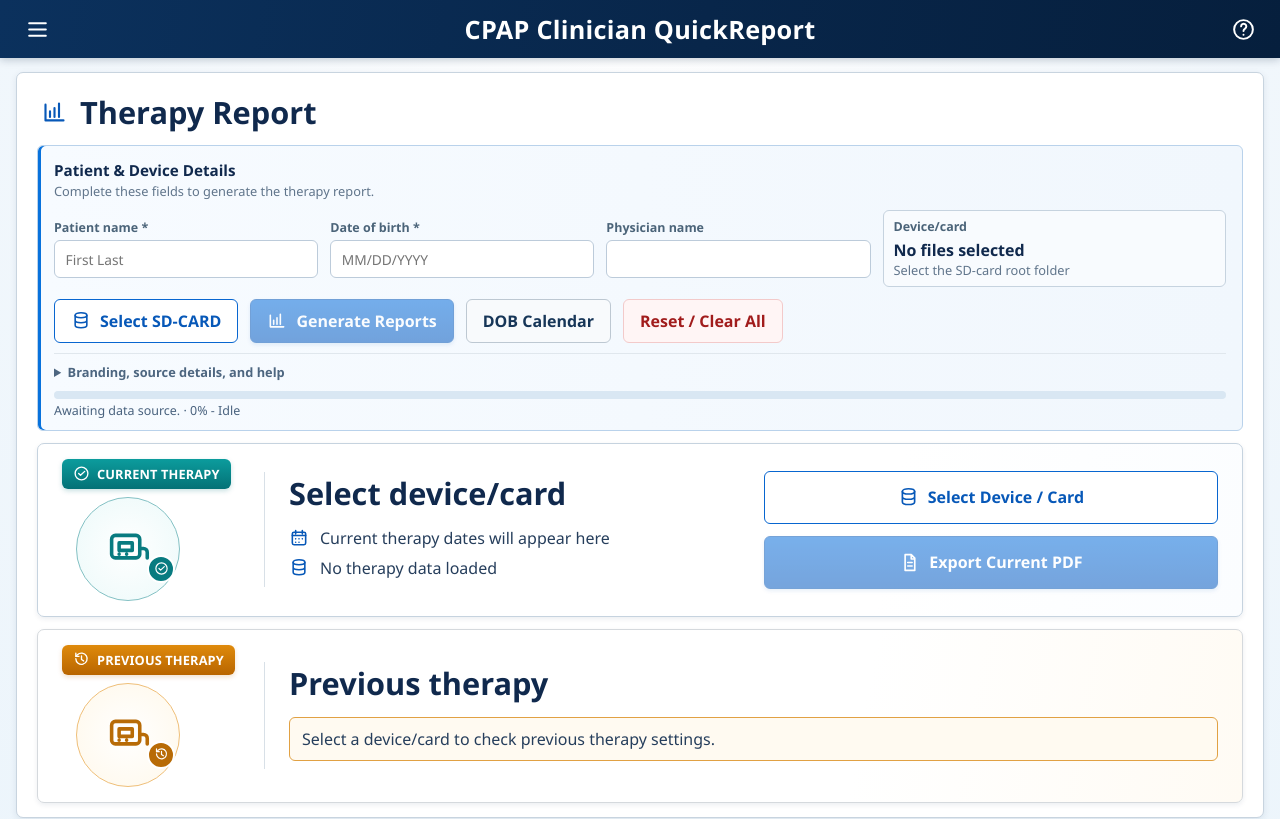
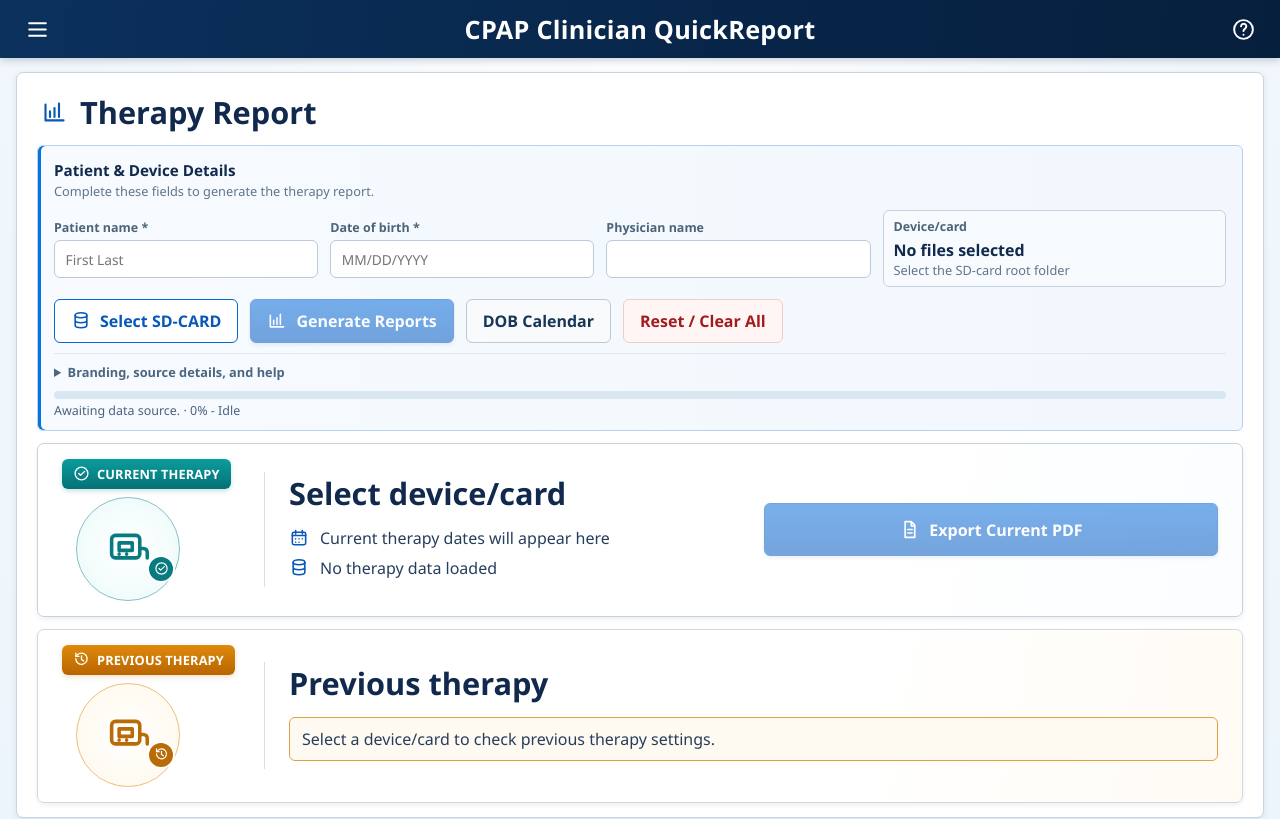
Before and after one commit to Cruxad0/CPAP-QuickReport, a Next.js app: page / in a window 1280 px wide. Shown: the top 819 px of the page. Built offline with nearby package versions, Linux system fonts and the light colour scheme.

Commit message:
Remove duplicate device selection action

```diff
--- a/components/quick-report-app.tsx
+++ b/components/quick-report-app.tsx
@@ -1202,22 +1202,20 @@ export function QuickReportApp() {
                   )}
                 </div>
                 <div className="therapy-period-actions">
+                  {loadedSourceLoader ? (
                     <button
                       type="button"
                       className="btn btn-outline-current"
                       onClick={() => {
-                      if (!loadedSourceLoader) {
-                        void handleFolderButtonClick();
-                        return;
-                      }
                         setShowPreviousTherapyReview(false);
                         if (!hasGeneratedReports) void handleGenerate();
                       }}
-                    disabled={Boolean(loadedSourceLoader) && !canGenerate}
+                      disabled={!canGenerate}
                     >
-                    <UiIcon name={loadedSourceLoader ? "report" : "database"} size={21} />
-                    {!loadedSourceLoader ? "Select Device / Card" : hasGeneratedReports ? "View Current Reports" : "Generate Current Reports"}
+                      <UiIcon name="report" size={21} />
+                      {hasGeneratedReports ? "View Current Reports" : "Generate Current Reports"}
                     </button>
+                  ) : null}
                   <button type="button" className="btn btn-primary" onClick={triggerDownload} disabled={!activeReport}>
                     <UiIcon name="document" size={21} />
                     Export Current PDF
```
Lines whose indentation alone changed are shown as unchanged.
